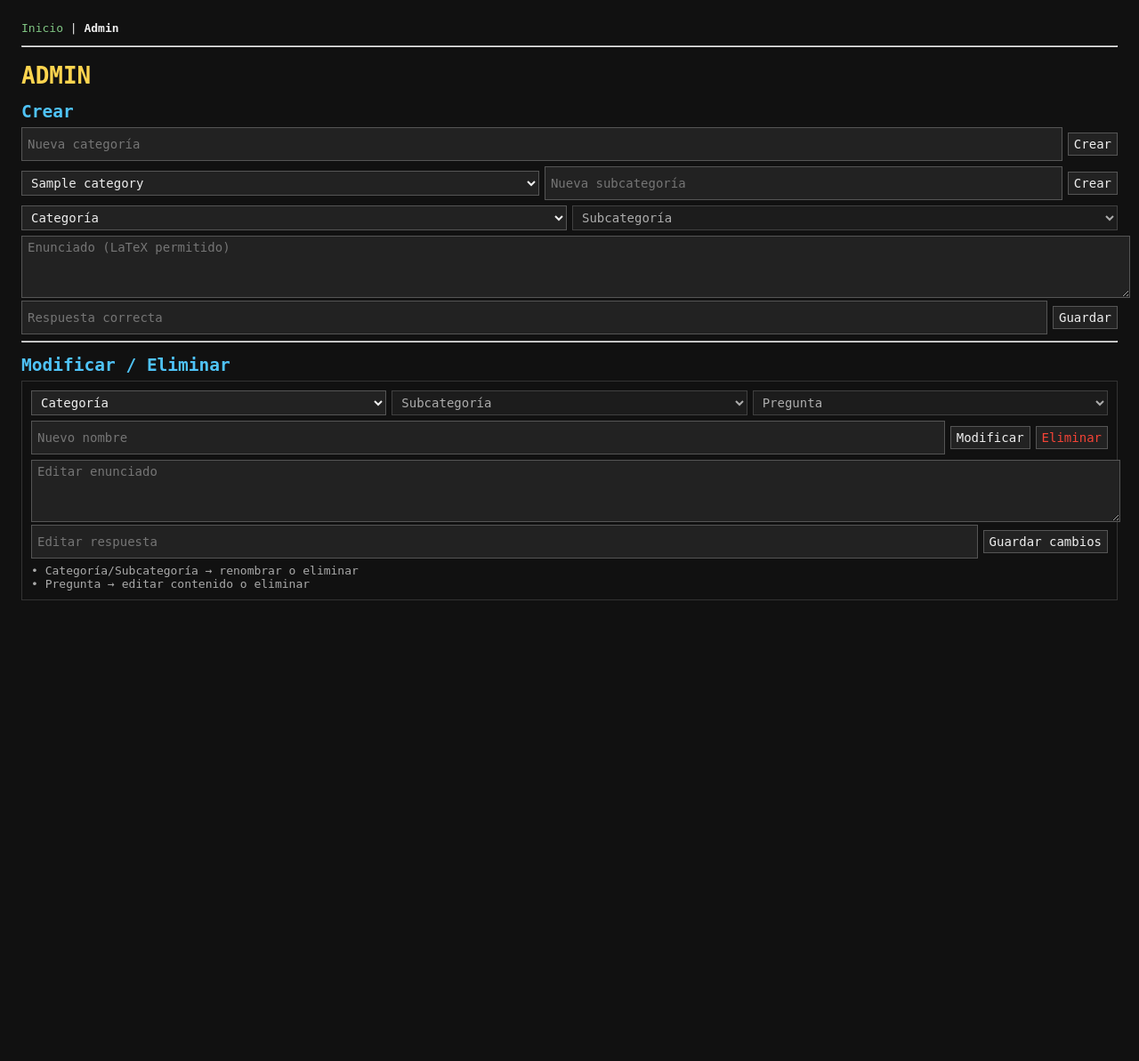
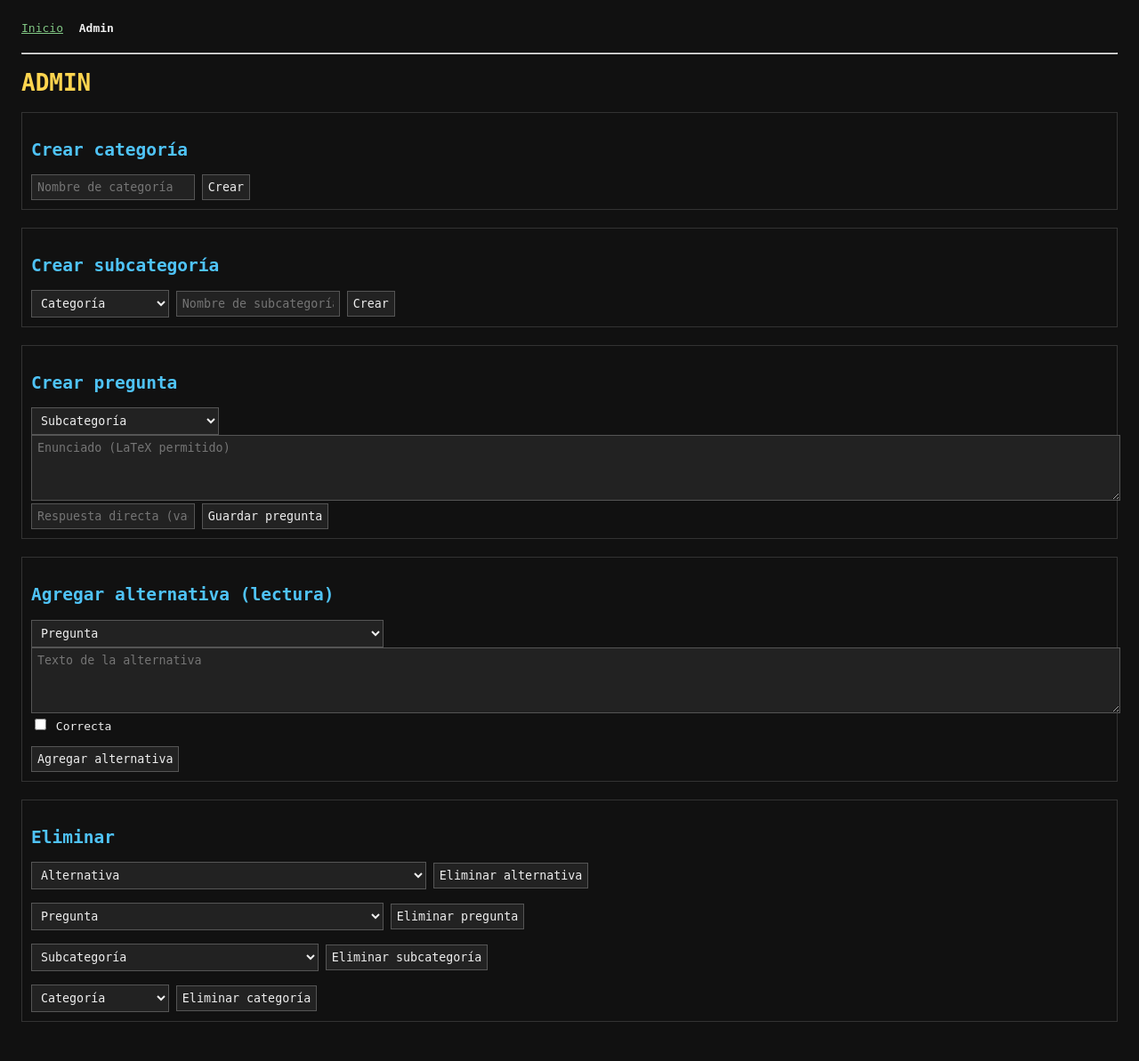
Before and after one commit to Eulalawrence19/sciences-trainer, a FastAPI app: page /admin in a window 1280 px wide. Shown: the whole page at 89% size. Before the commit the page ends 675 px from the top, so only its background shows below. Run offline with FastAPI, Linux system fonts and the light colour scheme; tables that the repository leaves empty hold one stand-in row (values such as "Sample post").

Commit message:
Update templates and logic

```diff
--- a/app/main.py
+++ b/app/main.py
@@ -8,6 +8,8 @@
     create_category,
     create_subcategory,
     create_question,
+    create_option,
+    delete_option,
     get_categories,
     get_random_questions,
     get_question,
@@ -82,6 +84,10 @@
     create_subcategory(category_id, name)
     return RedirectResponse("/admin", status_code=303)
 
+@app.post("/admin/option/delete")
+def admin_delete_option(option_id: int = Form(...)):
+    delete_option(option_id)
+    return RedirectResponse("/admin", status_code=303)
 
 @app.post("/admin/question")
 def admin_create_question(
@@ -90,6 +96,15 @@
     answer: str = Form(...)
 ):
     create_question(subcategory_id, statement, answer)
+    return RedirectResponse("/admin", status_code=303)
+
+@app.post("/admin/option")
+def admin_create_option(
+    question_id: int = Form(...),
+    text: str = Form(...),
+    is_correct: bool = Form(False)
+):
+    create_option(question_id, text, is_correct)
     return RedirectResponse("/admin", status_code=303)
 
 
--- a/app/templates/admin.html
+++ b/app/templates/admin.html
@@ -3,6 +3,12 @@
 <head>
 <meta charset="UTF-8">
 <title>Admin</title>
+
+<nav style="margin-bottom:20px;">
+  <a href="/" style="color:#81c784; margin-right:10px;">Inicio</a>
+  <strong style="margin-right:10px;">Admin</strong>
+</nav>
+<hr>
 
 <style>
 body {
@@ -12,308 +18,226 @@
   padding:16px;
 }
 
-nav { margin-bottom:12px; }
-nav a { color:#81c784; text-decoration:none; }
-
-h1 { color:#ffd54f; margin-bottom:10px; }
-h2 { color:#4fc3f7; margin:14px 0 6px; }
+h1 { color:#ffd54f; }
+h2 { color:#4fc3f7; margin-top:20px; }
 
 input, textarea, select, button {
   background:#222;
   color:#eee;
   border:1px solid #555;
+  padding:6px;
   font-family: monospace;
-  padding:4px 6px;
-  font-size:14px;
 }
 
-select, input { height:28px; }
 textarea { width:100%; height:60px; }
-
-button { cursor:pointer; white-space:nowrap; }
-
-.row {
-  display:flex;
-  gap:6px;
-  align-items:center;
-  margin-bottom:6px;
-}
-
-.row > * { flex:1; }
-.row button { flex:0; }
+button { cursor:pointer; }
 
 .box {
   border:1px solid #333;
   padding:10px;
-  margin-bottom:12px;
+  margin-bottom:20px;
 }
-
-.danger { color:#f44336; }
-.small { font-size:13px; color:#aaa; }
 </style>
 </head>
 
 <body>
 
-<nav>
-  <a href="/">Inicio</a> | <strong>Admin</strong>
-</nav>
-<hr>
-
 <h1>ADMIN</h1>
 
 <!-- ================================================= -->
-<!-- CREAR -->
+<!-- CREAR CATEGORÍA -->
 <!-- ================================================= -->
-<h2>Crear</h2>
+<div class="box">
+<h2>Crear categoría</h2>
 
 <form method="post" action="/admin/category">
-  <div class="row">
-    <input name="name" placeholder="Nueva categoría" required>
+  <input name="name" placeholder="Nombre de categoría" required>
   <button>Crear</button>
+</form>
 </div>
-</form>
+
+<!-- ================================================= -->
+<!-- CREAR SUBCATEGORÍA -->
+<!-- ================================================= -->
+<div class="box">
+<h2>Crear subcategoría</h2>
 
 <form method="post" action="/admin/subcategory">
-  <div class="row">
   <select name="category_id" required>
-      {% for c in categories %}
-        <option value="{{ c.id }}">{{ c.name }}</option>
-      {% endfor %}
-    </select>
-    <input name="name" placeholder="Nueva subcategoría" required>
-    <button>Crear</button>
-  </div>
-</form>
-
-<form method="post" action="/admin/question">
-  <div class="row">
-    <select id="c_create">
     <option value="">Categoría</option>
     {% for c in categories %}
       <option value="{{ c.id }}">{{ c.name }}</option>
     {% endfor %}
   </select>
 
-    <select name="subcategory_id" id="s_create" required disabled>
-      <option value="">Subcategoría</option>
-    </select>
+  <input name="name" placeholder="Nombre de subcategoría" required>
+  <button>Crear</button>
+</form>
 </div>
 
-  <textarea name="statement" placeholder="Enunciado (LaTeX permitido)"></textarea>
+<!-- ================================================= -->
+<!-- CREAR PREGUNTA -->
+<!-- ================================================= -->
+<div class="box">
+<h2>Crear pregunta</h2>
 
-  <div class="row">
-    <input name="answer" placeholder="Respuesta correcta" required>
-    <button>Guardar</button>
+<form method="post" action="/admin/question">
+
+  <select name="subcategory_id" required>
+    <option value="">Subcategoría</option>
+    {% for c in categories %}
+      <optgroup label="{{ c.name }}">
+        {% for s in c.subcategories %}
+          <option value="{{ s.id }}">{{ s.name }}</option>
+        {% endfor %}
+      </optgroup>
+    {% endfor %}
+  </select>
+
+  <textarea name="statement" placeholder="Enunciado (LaTeX permitido)" required></textarea>
+  <input name="answer" placeholder="Respuesta directa (vacío si es lectura)">
+  <button>Guardar pregunta</button>
+
+</form>
 </div>
+
+<!-- ================================================= -->
+<!-- AGREGAR ALTERNATIVA (SIN RECARGA) -->
+<!-- ================================================= -->
+<div class="box">
+<h2>Agregar alternativa (lectura)</h2>
+
+<select id="opt-question" required>
+  <option value="">Pregunta</option>
+  {% for c in categories %}
+    {% for s in c.subcategories %}
+      {% for q in s.questions %}
+        <option value="{{ q.id }}">
+          {{ c.name }} / {{ s.name }} → {{ q.statement[:40] }}
+        </option>
+      {% endfor %}
+    {% endfor %}
+  {% endfor %}
+</select>
+
+<textarea id="opt-text" placeholder="Texto de la alternativa" required></textarea>
+
+<label>
+  <input type="checkbox" id="opt-correct">
+  Correcta
+</label>
+
+<br><br>
+<button type="button" onclick="addOption()">Agregar alternativa</button>
+
+<p id="opt-status" style="color:#81c784; display:none;">✔ Guardado</p>
+</div>
+
+<!-- ================================================= -->
+<!-- ELIMINAR -->
+<!-- ================================================= -->
+<div class="box">
+<h2>Eliminar</h2>
+
+<!-- Eliminar alternativa -->
+<form method="post" action="/admin/option/delete">
+  <select name="option_id" required>
+    <option value="">Alternativa</option>
+    {% for c in categories %}
+      {% for s in c.subcategories %}
+        {% for q in s.questions %}
+          {% for o in q.options %}
+            <option value="{{ o.id }}">
+              {{ c.name }} / {{ s.name }} → {{ o.text[:40] }}
+            </option>
+          {% endfor %}
+        {% endfor %}
+      {% endfor %}
+    {% endfor %}
+  </select>
+  <button>Eliminar alternativa</button>
 </form>
 
-<hr>
+<br>
 
-<!-- ================================================= -->
-<!-- MODIFICAR / ELIMINAR -->
-<!-- ================================================= -->
-<h2>Modificar / Eliminar</h2>
+<!-- Eliminar pregunta -->
+<form method="post" action="/admin/question/delete">
+  <select name="question_id" required>
+    <option value="">Pregunta</option>
+    {% for c in categories %}
+      {% for s in c.subcategories %}
+        {% for q in s.questions %}
+          <option value="{{ q.id }}">
+            {{ c.name }} / {{ s.name }} → {{ q.statement[:40] }}
+          </option>
+        {% endfor %}
+      {% endfor %}
+    {% endfor %}
+  </select>
+  <button>Eliminar pregunta</button>
+</form>
 
-<div class="box">
+<br>
 
-  <div class="row">
-    <select id="c_edit">
+<!-- Eliminar subcategoría -->
+<form method="post" action="/admin/subcategory/delete">
+  <select name="subcategory_id" required>
+    <option value="">Subcategoría</option>
+    {% for c in categories %}
+      {% for s in c.subcategories %}
+        <option value="{{ s.id }}">
+          {{ c.name }} / {{ s.name }}
+        </option>
+      {% endfor %}
+    {% endfor %}
+  </select>
+  <button>Eliminar subcategoría</button>
+</form>
+
+<br>
+
+<!-- Eliminar categoría -->
+<form method="post" action="/admin/category/delete">
+  <select name="category_id" required>
     <option value="">Categoría</option>
     {% for c in categories %}
       <option value="{{ c.id }}">{{ c.name }}</option>
     {% endfor %}
   </select>
-
-    <select id="s_edit" disabled>
-      <option value="">Subcategoría</option>
-    </select>
-
-    <select id="q_edit" disabled>
-      <option value="">Pregunta</option>
-    </select>
-  </div>
-
-  <div class="row">
-    <input id="edit_name" placeholder="Nuevo nombre">
-    <button onclick="submitRename()">Modificar</button>
-    <button class="danger" onclick="submitDelete()">Eliminar</button>
-  </div>
-
-  <textarea id="edit_statement" placeholder="Editar enunciado"></textarea>
-
-  <div class="row">
-    <input id="edit_answer" placeholder="Editar respuesta">
-    <button onclick="submitQuestionEdit()">Guardar cambios</button>
-  </div>
-
-  <div class="small">
-    • Categoría/Subcategoría → renombrar o eliminar<br>
-    • Pregunta → editar contenido o eliminar
-  </div>
+  <button>Eliminar categoría</button>
+</form>
 
 </div>
 
 <!-- ================================================= -->
-<!-- IDS OCULTOS -->
-<!-- ================================================= -->
-<input type="hidden" id="edit_category_id">
-<input type="hidden" id="edit_subcategory_id">
-<input type="hidden" id="edit_question_id">
-
-<!-- ================================================= -->
-<!-- JS -->
+<!-- SCRIPT: SOLO PARA ALTERNATIVAS -->
 <!-- ================================================= -->
 <script>
-const tree = {
-{% for c in categories %}
-  "{{ c.id }}": {
-    name: "{{ c.name }}",
-    subs: {
-      {% for s in c.subcategories %}
-      "{{ s.id }}": {
-        name: "{{ s.name }}",
-        questions: {
-          {% for q in s.questions %}
-          "{{ q.id }}": {
-            statement: "{{ q.statement | replace('\n',' ') }}",
-            answer: "{{ q.answer }}"
+function addOption() {
+  const question_id = document.getElementById("opt-question").value;
+  const text = document.getElementById("opt-text").value;
+  const is_correct = document.getElementById("opt-correct").checked;
+  const status = document.getElementById("opt-status");
+
+  if (!question_id || !text) return;
+
+  fetch("/admin/option", {
+    method: "POST",
+    headers: {
+      "Content-Type": "application/x-www-form-urlencoded"
     },
-          {% endfor %}
-        }
-      },
-      {% endfor %}
-    }
-  },
-{% endfor %}
-};
+    body: new URLSearchParams({
+      question_id: question_id,
+      text: text,
+      is_correct: is_correct ? "on" : ""
+    })
+  }).then(() => {
+    document.getElementById("opt-text").value = "";
+    document.getElementById("opt-correct").checked = false;
 
-// ---------- CREAR ----------
-const cCreate = document.getElementById("c_create");
-const sCreate = document.getElementById("s_create");
-
-cCreate.onchange = () => {
-  sCreate.innerHTML = '<option value="">Subcategoría</option>';
-  sCreate.disabled = true;
-  if (!tree[cCreate.value]) return;
-
-  Object.entries(tree[cCreate.value].subs).forEach(([id,s])=>{
-    let o=document.createElement("option");
-    o.value=id; o.textContent=s.name;
-    sCreate.appendChild(o);
+    status.style.display = "block";
+    setTimeout(() => status.style.display = "none", 1200);
   });
-  sCreate.disabled=false;
-};
-
-// ---------- EDITAR ----------
-const cE = document.getElementById("c_edit");
-const sE = document.getElementById("s_edit");
-const qE = document.getElementById("q_edit");
-
-const nameI = document.getElementById("edit_name");
-const stI = document.getElementById("edit_statement");
-const anI = document.getElementById("edit_answer");
-
-cE.onchange = () => {
-  document.getElementById("edit_category_id").value = cE.value;
-  document.getElementById("edit_subcategory_id").value = "";
-  document.getElementById("edit_question_id").value = "";
-
-  sE.innerHTML='<option value="">Subcategoría</option>';
-  qE.innerHTML='<option value="">Pregunta</option>';
-  sE.disabled=true; qE.disabled=true;
-  nameI.value=""; stI.value=""; anI.value="";
-
-  if (!tree[cE.value]) return;
-
-  Object.entries(tree[cE.value].subs).forEach(([id,s])=>{
-    let o=document.createElement("option");
-    o.value=id; o.textContent=s.name;
-    sE.appendChild(o);
-  });
-  sE.disabled=false;
-  nameI.value = tree[cE.value].name;
-};
-
-sE.onchange = () => {
-  document.getElementById("edit_subcategory_id").value = sE.value;
-  document.getElementById("edit_question_id").value = "";
-
-  qE.innerHTML='<option value="">Pregunta</option>';
-  qE.disabled=true;
-  nameI.value=""; stI.value=""; anI.value="";
-
-  const s = tree[cE.value]?.subs[sE.value];
-  if (!s) return;
-
-  Object.entries(s.questions).forEach(([id,q])=>{
-    let o=document.createElement("option");
-    o.value=id;
-    o.textContent=q.statement.slice(0,40);
-    qE.appendChild(o);
-  });
-  qE.disabled=false;
-  nameI.value = s.name;
-};
-
-qE.onchange = () => {
-  document.getElementById("edit_question_id").value = qE.value;
-  const q = tree[cE.value].subs[sE.value].questions[qE.value];
-  stI.value = q.statement;
-  anI.value = q.answer;
-};
-
-// ---------- POST HELPERS ----------
-function post(path, data){
-  const f=document.createElement("form");
-  f.method="post"; f.action=path;
-  for (let k in data){
-    let i=document.createElement("input");
-    i.type="hidden"; i.name=k; i.value=data[k];
-    f.appendChild(i);
-  }
-  document.body.appendChild(f);
-  f.submit();
-}
-
-// ---------- ACTIONS ----------
-function submitRename(){
-  const catId = document.getElementById("edit_category_id").value;
-  const subId = document.getElementById("edit_subcategory_id").value;
-  const name  = nameI.value;
-
-  if (subId)
-    post("/admin/subcategory/update",{subcategory_id:subId,name:name});
-  else if (catId)
-    post("/admin/category/update",{category_id:catId,name:name});
-  else
-    alert("Selecciona categoría o subcategoría");
-}
-
-function submitQuestionEdit(){
-  const qId = document.getElementById("edit_question_id").value;
-  if (!qId) return alert("Selecciona una pregunta");
-
-  post("/admin/question/update",{
-    question_id:qId,
-    statement:stI.value,
-    answer:anI.value
-  });
-}
-
-function submitDelete(){
-  const qId = document.getElementById("edit_question_id").value;
-  const subId = document.getElementById("edit_subcategory_id").value;
-  const catId = document.getElementById("edit_category_id").value;
-
-  if (qId)
-    post("/admin/question/delete",{question_id:qId});
-  else if (subId)
-    post("/admin/subcategory/delete",{subcategory_id:subId});
-  else if (catId)
-    post("/admin/category/delete",{category_id:catId});
-  else
-    alert("Selecciona algo para eliminar");
 }
 </script>
 
```
Also changed, not shown: app/crud.py (+41 -39 lines), app/models.py (+33 -3 lines), app/templates/play.html (+42 -5 lines). Lines whose indentation alone changed are shown as unchanged.
